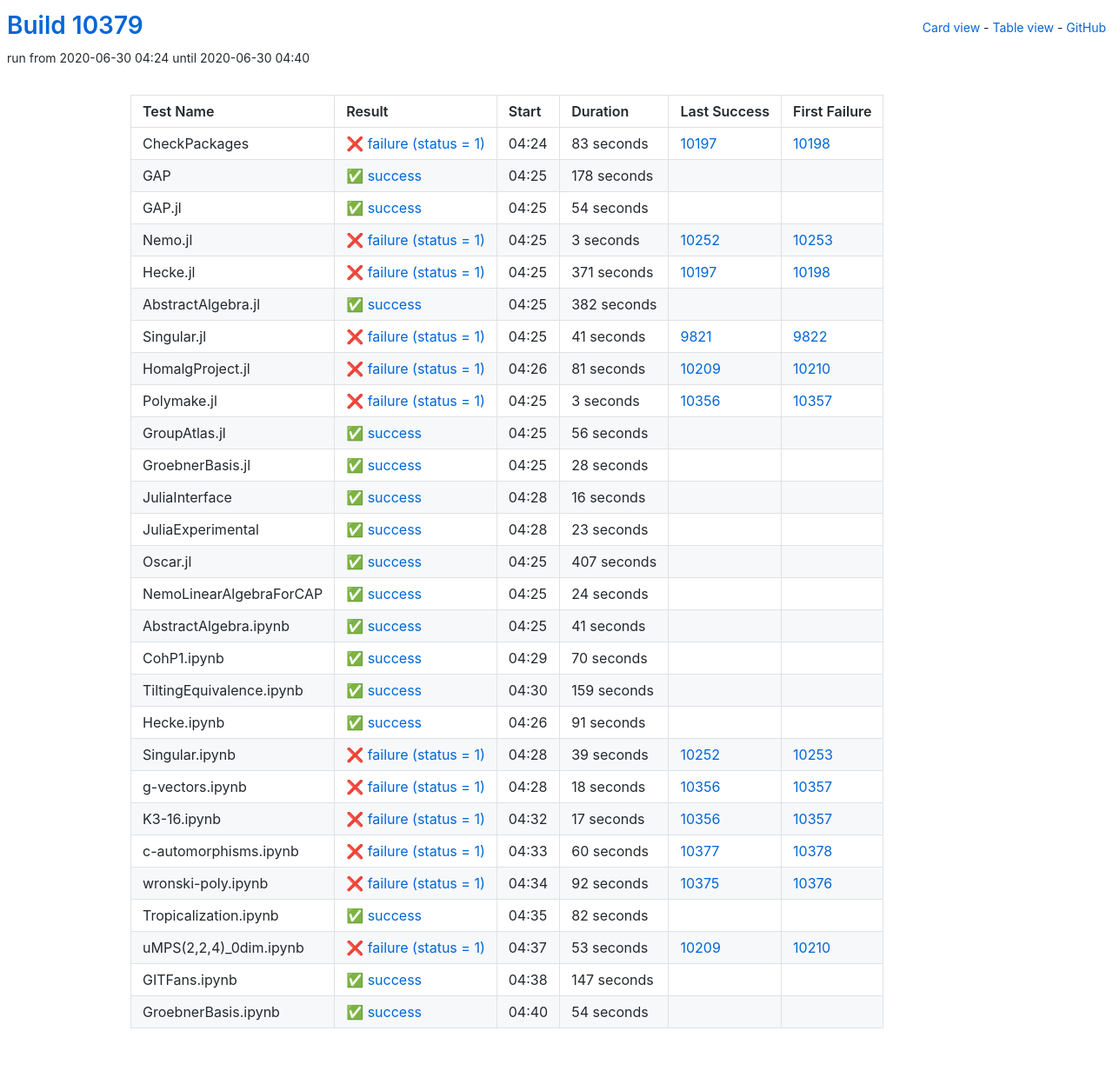
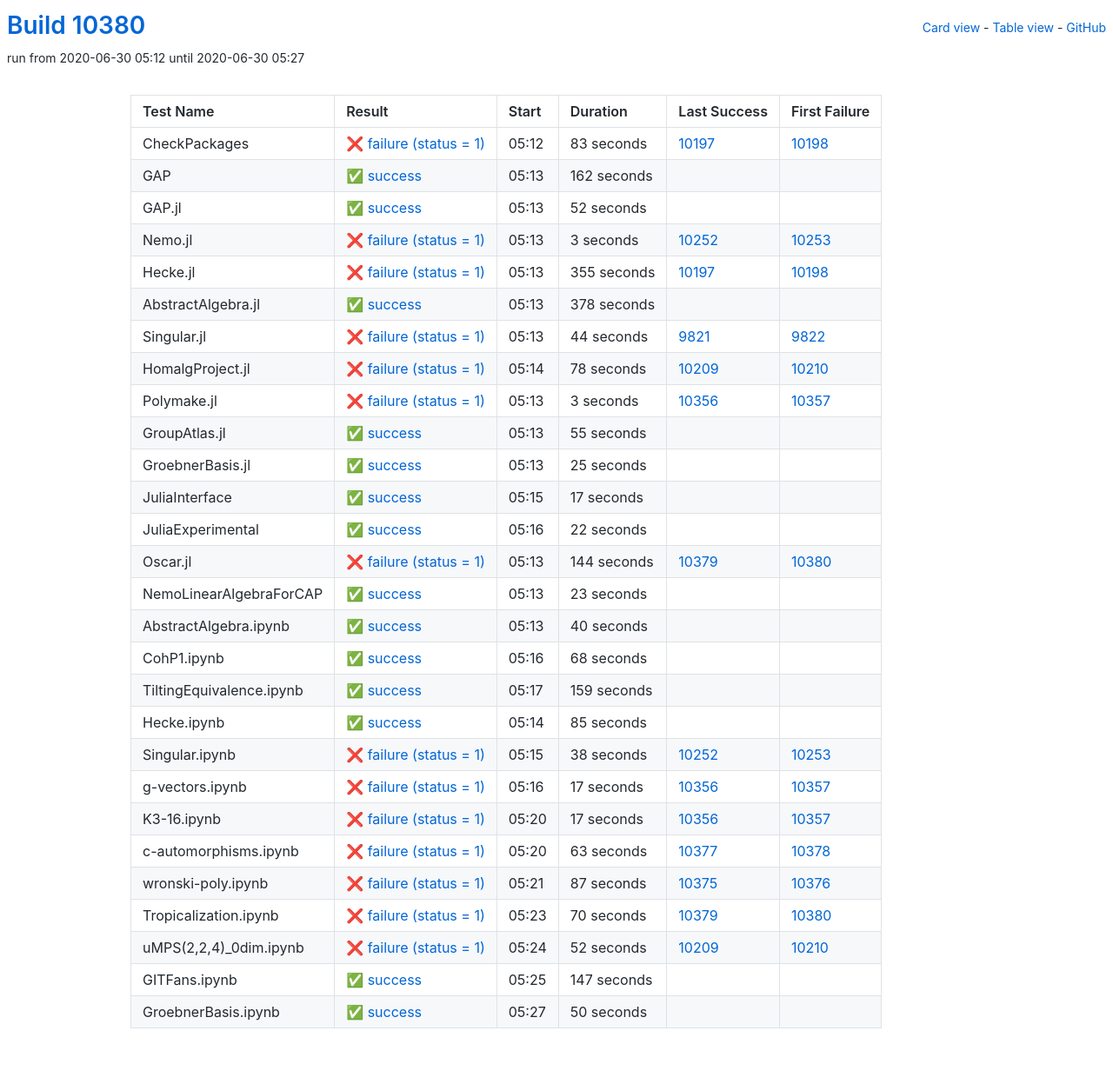
Before and after one commit to oscar-system/oscar-ci-status, a Jekyll site: the page built from table.html, in a window 1280 px wide. Shown: the whole page at 87% size. Built offline with Jekyll 4.4.1, drawn with Linux system fonts in a browser that asks for light colours.

Commit message:
Build #10380

```diff
--- a/_data/ci.yml
+++ b/_data/ci.yml
@@ -1,6 +1,6 @@
 ---
-build: 10379
-build_url: https://oscarci.mathematik.uni-kl.de/job/oscar/10379/
+build: 10380
+build_url: https://oscarci.mathematik.uni-kl.de/job/oscar/10380/
 job: oscar
 organization: oscar-system
 repo: oscar-ci-status
@@ -8,8 +8,8 @@
 tests:
 - name: CheckPackages
   id: checkpackages
-  log: https://oscarci.mathematik.uni-kl.de/job/oscar/10379/artifact/logs/build-10379/CheckPackages.log
-  start: 2020-06-30 04:24
+  log: https://oscarci.mathematik.uni-kl.de/job/oscar/10380/artifact/logs/build-10380/CheckPackages.log
+  start: 2020-06-30 05:12
   success: false
   exitcode: 1
   status: failure
@@ -20,32 +20,32 @@
   first_failure_url: https://oscarci.mathematik.uni-kl.de/job/oscar/10198/
 - name: GAP
   id: gap
-  log: https://oscarci.mathematik.uni-kl.de/job/oscar/10379/artifact/logs/build-10379/GAP.log
-  start: 2020-06-30 04:25
+  log: https://oscarci.mathematik.uni-kl.de/job/oscar/10380/artifact/logs/build-10380/GAP.log
+  start: 2020-06-30 05:13
   success: true
   exitcode: 0
   status: success
-  duration: 178
+  duration: 162
   last_success: false
   last_success_url:
   first_failure: false
   first_failure_url:
 - name: GAP.jl
   id: gap-jl
-  log: https://oscarci.mathematik.uni-kl.de/job/oscar/10379/artifact/logs/build-10379/GAP.jl.log
-  start: 2020-06-30 04:25
+  log: https://oscarci.mathematik.uni-kl.de/job/oscar/10380/artifact/logs/build-10380/GAP.jl.log
+  start: 2020-06-30 05:13
   success: true
   exitcode: 0
   status: success
-  duration: 54
+  duration: 52
   last_success: false
   last_success_url:
   first_failure: false
   first_failure_url:
 - name: Nemo.jl
   id: nemo-jl
-  log: https://oscarci.mathematik.uni-kl.de/job/oscar/10379/artifact/logs/build-10379/Nemo.jl.log
-  start: 2020-06-30 04:25
+  log: https://oscarci.mathematik.uni-kl.de/job/oscar/10380/artifact/logs/build-10380/Nemo.jl.log
+  start: 2020-06-30 05:13
   success: false
   exitcode: 1
   status: failure
@@ -56,56 +56,56 @@
   first_failure_url: https://oscarci.mathematik.uni-kl.de/job/oscar/10253/
 - name: Hecke.jl
   id: hecke-jl
-  log: https://oscarci.mathematik.uni-kl.de/job/oscar/10379/artifact/logs/build-10379/Hecke.jl.log
-  start: 2020-06-30 04:25
+  log: https://oscarci.mathematik.uni-kl.de/job/oscar/10380/artifact/logs/build-10380/Hecke.jl.log
+  start: 2020-06-30 05:13
   success: false
   exitcode: 1
   status: failure
-  duration: 371
+  duration: 355
   last_success: 10197
   last_success_url: https://oscarci.mathematik.uni-kl.de/job/oscar/10197/
   first_failure: 10198
   first_failure_url: https://oscarci.mathematik.uni-kl.de/job/oscar/10198/
 - name: AbstractAlgebra.jl
   id: abstractalgebra-jl
-  log: https://oscarci.mathematik.uni-kl.de/job/oscar/10379/artifact/logs/build-10379/AbstractAlgebra.jl.log
-  start: 2020-06-30 04:25
+  log: https://oscarci.mathematik.uni-kl.de/job/oscar/10380/artifact/logs/build-10380/AbstractAlgebra.jl.log
+  start: 2020-06-30 05:13
   success: true
   exitcode: 0
   status: success
-  duration: 382
+  duration: 378
   last_success: false
   last_success_url:
   first_failure: false
   first_failure_url:
 - name: Singular.jl
   id: singular-jl
-  log: https://oscarci.mathematik.uni-kl.de/job/oscar/10379/artifact/logs/build-10379/Singular.jl.log
-  start: 2020-06-30 04:25
+  log: https://oscarci.mathematik.uni-kl.de/job/oscar/10380/artifact/logs/build-10380/Singular.jl.log
+  start: 2020-06-30 05:13
   success: false
   exitcode: 1
   status: failure
-  duration: 41
+  duration: 44
   last_success: 9821
   last_success_url: https://oscarci.mathematik.uni-kl.de/job/oscar/9821/
   first_failure: 9822
   first_failure_url: https://oscarci.mathematik.uni-kl.de/job/oscar/9822/
 - name: HomalgProject.jl
   id: homalgproject-jl
-  log: https://oscarci.mathematik.uni-kl.de/job/oscar/10379/artifact/logs/build-10379/HomalgProject.jl.log
-  start: 2020-06-30 04:26
+  log: https://oscarci.mathematik.uni-kl.de/job/oscar/10380/artifact/logs/build-10380/HomalgProject.jl.log
+  start: 2020-06-30 05:14
   success: false
   exitcode: 1
   status: failure
-  duration: 81
+  duration: 78
   last_success: 10209
   last_success_url: https://oscarci.mathematik.uni-kl.de/job/oscar/10209/
   first_failure: 10210
   first_failure_url: https://oscarci.mathematik.uni-kl.de/job/oscar/10210/
 - name: Polymake.jl
   id: polymake-jl
-  log: https://oscarci.mathematik.uni-kl.de/job/oscar/10379/artifact/logs/build-10379/Polymake.jl.log
-  start: 2020-06-30 04:25
+  log: https://oscarci.mathematik.uni-kl.de/job/oscar/10380/artifact/logs/build-10380/Polymake.jl.log
+  start: 2020-06-30 05:13
   success: false
   exitcode: 1
   status: failure
@@ -116,44 +116,68 @@
   first_failure_url: https://oscarci.mathematik.uni-kl.de/job/oscar/10357/
 - name: GroupAtlas.jl
   id: groupatlas-jl
-  log: https://oscarci.mathematik.uni-kl.de/job/oscar/10379/artifact/logs/build-10379/GroupAtlas.jl.log
-  start: 2020-06-30 04:25
+  log: https://oscarci.mathematik.uni-kl.de/job/oscar/10380/artifact/logs/build-10380/GroupAtlas.jl.log
+  start: 2020-06-30 05:13
   success: true
   exitcode: 0
   status: success
-  duration: 56
+  duration: 55
   last_success: false
   last_success_url:
   first_failure: false
   first_failure_url:
 - name: GroebnerBasis.jl
   id: groebnerbasis-jl
-  log: https://oscarci.mathematik.uni-kl.de/job/oscar/10379/artifact/logs/build-10379/GroebnerBasis.jl.log
-  start: 2020-06-30 04:25
+  log: https://oscarci.mathematik.uni-kl.de/job/oscar/10380/artifact/logs/build-10380/GroebnerBasis.jl.log
+  start: 2020-06-30 05:13
   success: true
   exitcode: 0
   status: success
-  duration: 28
+  duration: 25
   last_success: false
   last_success_url:
   first_failure: false
   first_failure_url:
 - name: JuliaInterface
   id: juliainterface
-  log: https://oscarci.mathematik.uni-kl.de/job/oscar/10379/artifact/logs/build-10379/JuliaInterface.log
-  start: 2020-06-30 04:28
+  log: https://oscarci.mathematik.uni-kl.de/job/oscar/10380/artifact/logs/build-10380/JuliaInterface.log
+  start: 2020-06-30 05:15
   success: true
   exitcode: 0
   status: success
-  duration: 16
+  duration: 17
   last_success: false
   last_success_url:
   first_failure: false
   first_failure_url:
 - name: JuliaExperimental
   id: juliaexperimental
-  log: https://oscarci.mathematik.uni-kl.de/job/oscar/10379/artifact/logs/build-10379/JuliaExperimental.log
-  start: 2020-06-30 04:28
+  log: https://oscarci.mathematik.uni-kl.de/job/oscar/10380/artifact/logs/build-10380/JuliaExperimental.log
+  start: 2020-06-30 05:16
+  success: true
+  exitcode: 0
+  status: success
+  duration: 22
+  last_success: false
+  last_success_url:
+  first_failure: false
+  first_failure_url:
+- name: Oscar.jl
+  id: oscar-jl
+  log: https://oscarci.mathematik.uni-kl.de/job/oscar/10380/artifact/logs/build-10380/Oscar.jl.log
+  start: 2020-06-30 05:13
+  success: false
+  exitcode: 1
+  status: failure
+  duration: 144
+  last_success: 10379
+  last_success_url: https://oscarci.mathematik.uni-kl.de/job/oscar/10379/
+  first_failure: 10380
+  first_failure_url: https://oscarci.mathematik.uni-kl.de/job/oscar/10380/
+- name: NemoLinearAlgebraForCAP
+  id: nemolinearalgebraforcap
+  log: https://oscarci.mathematik.uni-kl.de/job/oscar/10380/artifact/logs/build-10380/NemoLinearAlgebraForCAP.log
+  start: 2020-06-30 05:13
   success: true
   exitcode: 0
   status: success
@@ -162,58 +186,34 @@
   last_success_url:
   first_failure: false
   first_failure_url:
-- name: Oscar.jl
-  id: oscar-jl
-  log: https://oscarci.mathematik.uni-kl.de/job/oscar/10379/artifact/logs/build-10379/Oscar.jl.log
-  start: 2020-06-30 04:25
+- name: AbstractAlgebra.ipynb
+  id: abstractalgebra-ipynb
+  log: https://oscarci.mathematik.uni-kl.de/job/oscar/10380/artifact/logs/build-10380/AbstractAlgebra.ipynb.log
+  start: 2020-06-30 05:13
   success: true
   exitcode: 0
   status: success
-  duration: 407
-  last_success: false
-  last_success_url:
-  first_failure: false
-  first_failure_url:
-- name: NemoLinearAlgebraForCAP
-  id: nemolinearalgebraforcap
-  log: https://oscarci.mathematik.uni-kl.de/job/oscar/10379/artifact/logs/build-10379/NemoLinearAlgebraForCAP.log
-  start: 2020-06-30 04:25
-  success: true
-  exitcode: 0
-  status: success
-  duration: 24
-  last_success: false
-  last_success_url:
-  first_failure: false
-  first_failure_url:
-- name: AbstractAlgebra.ipynb
-  id: abstractalgebra-ipynb
-  log: https://oscarci.mathematik.uni-kl.de/job/oscar/10379/artifact/logs/build-10379/AbstractAlgebra.ipynb.log
-  start: 2020-06-30 04:25
-  success: true
-  exitcode: 0
-  status: success
-  duration: 41
+  duration: 40
   last_success: false
   last_success_url:
   first_failure: false
   first_failure_url:
 - name: CohP1.ipynb
   id: cohp1-ipynb
-  log: https://oscarci.mathematik.uni-kl.de/job/oscar/10379/artifact/logs/build-10379/CohP1.ipynb.log
-  start: 2020-06-30 04:29
+  log: https://oscarci.mathematik.uni-kl.de/job/oscar/10380/artifact/logs/build-10380/CohP1.ipynb.log
+  start: 2020-06-30 05:16
   success: true
   exitcode: 0
   status: success
-  duration: 70
+  duration: 68
   last_success: false
   last_success_url:
   first_failure: false
   first_failure_url:
 - name: TiltingEquivalence.ipynb
   id: tiltingequivalence-ipynb
-  log: https://oscarci.mathematik.uni-kl.de/job/oscar/10379/artifact/logs/build-10379/TiltingEquivalence.ipynb.log
-  start: 2020-06-30 04:30
+  log: https://oscarci.mathematik.uni-kl.de/job/oscar/10380/artifact/logs/build-10380/TiltingEquivalence.ipynb.log
+  start: 2020-06-30 05:17
   success: true
   exitcode: 0
   status: success
@@ -224,44 +224,44 @@
   first_failure_url:
 - name: Hecke.ipynb
   id: hecke-ipynb
-  log: https://oscarci.mathematik.uni-kl.de/job/oscar/10379/artifact/logs/build-10379/Hecke.ipynb.log
-  start: 2020-06-30 04:26
+  log: https://oscarci.mathematik.uni-kl.de/job/oscar/10380/artifact/logs/build-10380/Hecke.ipynb.log
+  start: 2020-06-30 05:14
   success: true
   exitcode: 0
   status: success
-  duration: 91
+  duration: 85
   last_success: false
   last_success_url:
   first_failure: false
   first_failure_url:
 - name: Singular.ipynb
   id: singular-ipynb
-  log: https://oscarci.mathematik.uni-kl.de/job/oscar/10379/artifact/logs/build-10379/Singular.ipynb.log
-  start: 2020-06-30 04:28
+  log: https://oscarci.mathematik.uni-kl.de/job/oscar/10380/artifact/logs/build-10380/Singular.ipynb.log
+  start: 2020-06-30 05:15
   success: false
   exitcode: 1
   status: failure
-  duration: 39
+  duration: 38
   last_success: 10252
   last_success_url: https://oscarci.mathematik.uni-kl.de/job/oscar/10252/
   first_failure: 10253
   first_failure_url: https://oscarci.mathematik.uni-kl.de/job/oscar/10253/
 - name: g-vectors.ipynb
   id: g-vectors-ipynb
-  log: https://oscarci.mathematik.uni-kl.de/job/oscar/10379/artifact/logs/build-10379/g-vectors.ipynb.log
-  start: 2020-06-30 04:28
+  log: https://oscarci.mathematik.uni-kl.de/job/oscar/10380/artifact/logs/build-10380/g-vectors.ipynb.log
+  start: 2020-06-30 05:16
   success: false
   exitcode: 1
   status: failure
-  duration: 18
+  duration: 17
   last_success: 10356
   last_success_url: https://oscarci.mathematik.uni-kl.de/job/oscar/10356/
   first_failure: 10357
   first_failure_url: https://oscarci.mathematik.uni-kl.de/job/oscar/10357/
 - name: K3-16.ipynb
   id: k3-16-ipynb
-  log: https://oscarci.mathematik.uni-kl.de/job/oscar/10379/artifact/logs/build-10379/K3-16.ipynb.log
-  start: 2020-06-30 04:32
+  log: https://oscarci.mathematik.uni-kl.de/job/oscar/10380/artifact/logs/build-10380/K3-16.ipynb.log
+  start: 2020-06-30 05:20
   success: false
   exitcode: 1
   status: failure
@@ -272,56 +272,56 @@
   first_failure_url: https://oscarci.mathematik.uni-kl.de/job/oscar/10357/
 - name: c-automorphisms.ipynb
   id: c-automorphisms-ipynb
-  log: https://oscarci.mathematik.uni-kl.de/job/oscar/10379/artifact/logs/build-10379/c-automorphisms.ipynb.log
-  start: 2020-06-30 04:33
+  log: https://oscarci.mathematik.uni-kl.de/job/oscar/10380/artifact/logs/build-10380/c-automorphisms.ipynb.log
+  start: 2020-06-30 05:20
   success: false
   exitcode: 1
   status: failure
-  duration: 60
+  duration: 63
   last_success: 10377
   last_success_url: https://oscarci.mathematik.uni-kl.de/job/oscar/10377/
   first_failure: 10378
   first_failure_url: https://oscarci.mathematik.uni-kl.de/job/oscar/10378/
 - name: wronski-poly.ipynb
   id: wronski-poly-ipynb
-  log: https://oscarci.mathematik.uni-kl.de/job/oscar/10379/artifact/logs/build-10379/wronski-poly.ipynb.log
-  start: 2020-06-30 04:34
+  log: https://oscarci.mathematik.uni-kl.de/job/oscar/10380/artifact/logs/build-10380/wronski-poly.ipynb.log
+  start: 2020-06-30 05:21
   success: false
   exitcode: 1
   status: failure
-  duration: 92
+  duration: 87
   last_success: 10375
   last_success_url: https://oscarci.mathematik.uni-kl.de/job/oscar/10375/
   first_failure: 10376
   first_failure_url: https://oscarci.mathematik.uni-kl.de/job/oscar/10376/
 - name: Tropicalization.ipynb
   id: tropicalization-ipynb
-  log: https://oscarci.mathematik.uni-kl.de/job/oscar/10379/artifact/logs/build-10379/Tropicalization.ipynb.log
-  start: 2020-06-30 04:35
-  success: true
-  exitcode: 0
-  status: success
-  duration: 82
-  last_success: false
-  last_success_url:
-  first_failure: false
-  first_failure_url:
-- name: uMPS(2,2,4)_0dim.ipynb
-  id: umps-2-2-4-0dim-ipynb
-  log: https://oscarci.mathematik.uni-kl.de/job/oscar/10379/artifact/logs/build-10379/uMPS-2-2-4-_0dim.ipynb.log
-  start: 2020-06-30 04:37
+  log: https://oscarci.mathematik.uni-kl.de/job/oscar/10380/artifact/logs/build-10380/Tropicalization.ipynb.log
+  start: 2020-06-30 05:23
   success: false
   exitcode: 1
   status: failure
-  duration: 53
+  duration: 70
+  last_success: 10379
+  last_success_url: https://oscarci.mathematik.uni-kl.de/job/oscar/10379/
+  first_failure: 10380
+  first_failure_url: https://oscarci.mathematik.uni-kl.de/job/oscar/10380/
+- name: uMPS(2,2,4)_0dim.ipynb
+  id: umps-2-2-4-0dim-ipynb
+  log: https://oscarci.mathematik.uni-kl.de/job/oscar/10380/artifact/logs/build-10380/uMPS-2-2-4-_0dim.ipynb.log
+  start: 2020-06-30 05:24
+  success: false
+  exitcode: 1
+  status: failure
+  duration: 52
   last_success: 10209
   last_success_url: https://oscarci.mathematik.uni-kl.de/job/oscar/10209/
   first_failure: 10210
   first_failure_url: https://oscarci.mathematik.uni-kl.de/job/oscar/10210/
 - name: GITFans.ipynb
   id: gitfans-ipynb
-  log: https://oscarci.mathematik.uni-kl.de/job/oscar/10379/artifact/logs/build-10379/GITFans.ipynb.log
-  start: 2020-06-30 04:38
+  log: https://oscarci.mathematik.uni-kl.de/job/oscar/10380/artifact/logs/build-10380/GITFans.ipynb.log
+  start: 2020-06-30 05:25
   success: true
   exitcode: 0
   status: success
@@ -332,12 +332,12 @@
   first_failure_url:
 - name: GroebnerBasis.ipynb
   id: groebnerbasis-ipynb
-  log: https://oscarci.mathematik.uni-kl.de/job/oscar/10379/artifact/logs/build-10379/GroebnerBasis.ipynb.log
-  start: 2020-06-30 04:40
+  log: https://oscarci.mathematik.uni-kl.de/job/oscar/10380/artifact/logs/build-10380/GroebnerBasis.ipynb.log
+  start: 2020-06-30 05:27
   success: true
   exitcode: 0
   status: success
-  duration: 54
+  duration: 50
   last_success: false
   last_success_url:
   first_failure: false
```
Also changed, not shown: README.md.
